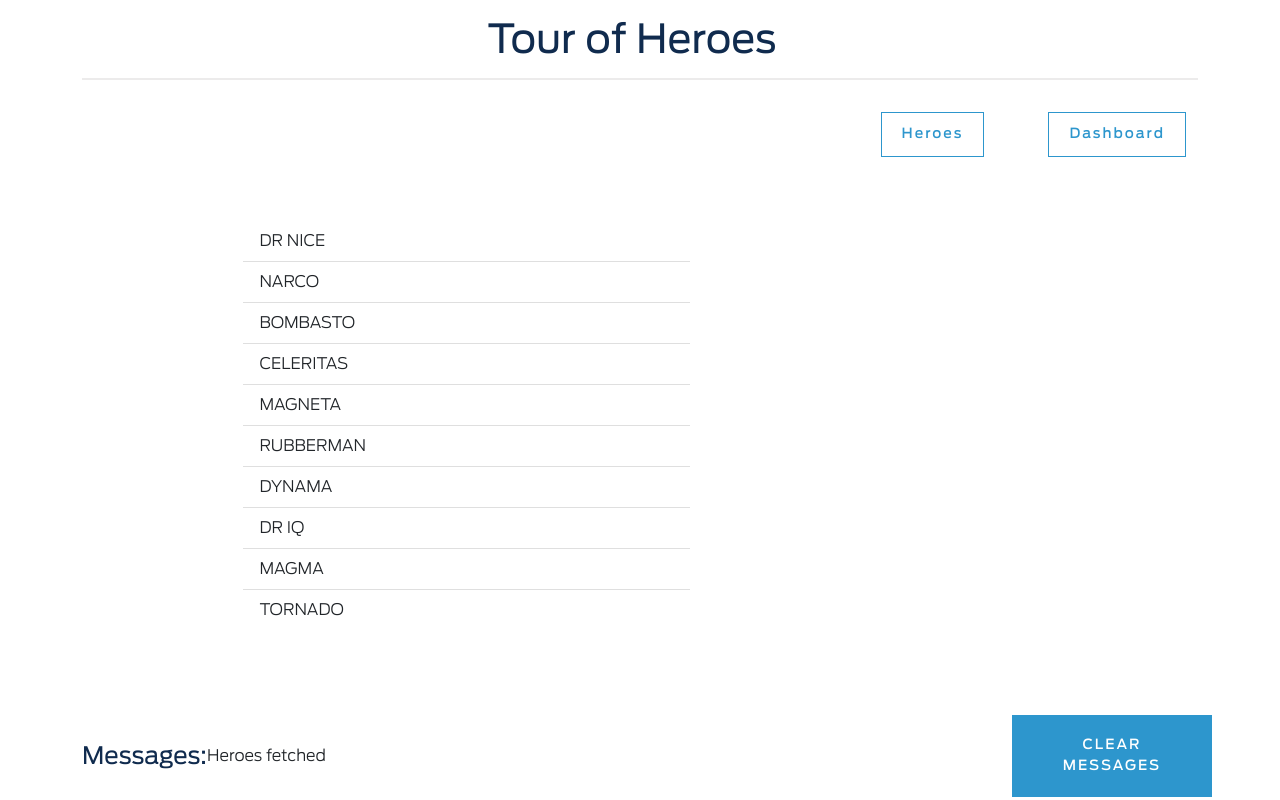
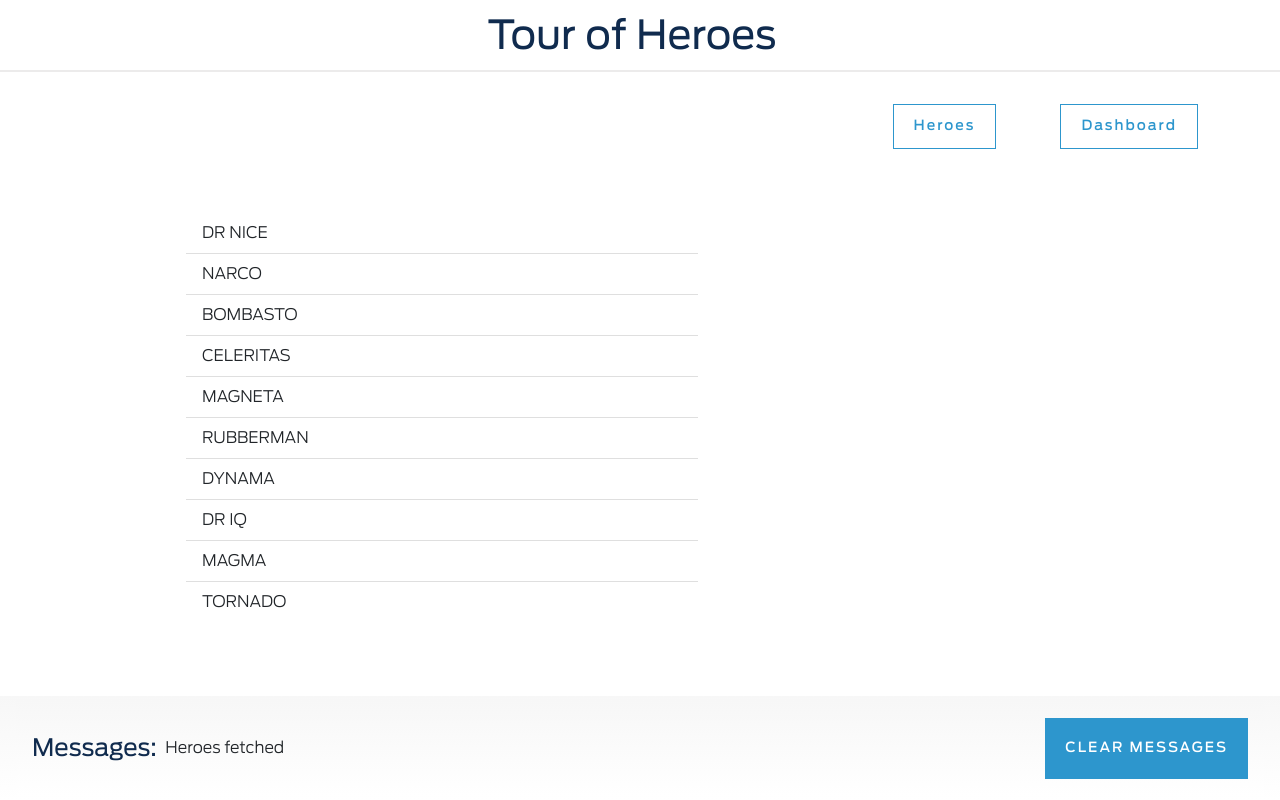
Before and after one commit to Patroklin/angular-tour-of-heroes, an Angular app: page /heroes in a window 1280 px wide. Built offline with nearby package versions, Linux system fonts and the light colour scheme.

Commit message:
Structuring classes.

```diff
--- a/src/app/app.component.html
+++ b/src/app/app.component.html
@@ -1,12 +1,10 @@
-<div class="container container__heroes">
-  <div class="navbar navbar-expand-lg container__heroes-header">
+<header class="navbar navbar-expand-lg" id="app-header">
     <div class="navbar-brand navbar-brand--heroes">{{title}}</div>
-  </div>
-  <div class="container__heroes-content">
+</header>
+<main id="app-content">
     <app-heroes-navigation></app-heroes-navigation>
     <router-outlet></router-outlet>
-  </div>
-  <div class="container__heroes-footer">
+</main>
+<footer id="footer">
     <app-messages></app-messages>
-  </div>
-</div>
+</footer>
--- a/src/app/app.component.scss
+++ b/src/app/app.component.scss
@@ -11,19 +11,3 @@
   font-family: $fontFamilyFordAntenna;
   font-size: 250%;
 }
-
-.container__heroes{
-  height: 100vh;
-
-  &-header{
-    height: 10%;
-  }
-
-  &-content{
-    height: 75%;
-  }
-
-  &-footer{
-    height: 10%;
-  }
-}
--- a/src/app/app.component.ts
+++ b/src/app/app.component.ts
@@ -1,7 +1,7 @@
 import { Component } from '@angular/core';
 
 @Component({
-  selector: 'app-root',
+  selector: 'body',
   templateUrl: './app.component.html',
   styleUrls: ['./app.component.scss']
 })
--- a/src/app/heroes/heroes.component.scss
+++ b/src/app/heroes/heroes.component.scss
@@ -2,6 +2,7 @@
 
 .container {
   &__heroes-list {
+    cursor: pointer;
     display: flex;
     align-items: center;
     justify-content: space-around;
@@ -10,4 +11,12 @@
 
 .list-group-heroes-list{
   min-width: 40%;
+
 }
+
+.list-group-item{
+  &:hover {
+    color: $textInfo;
+    transition: all 0.2s;
+  }
+}
--- a/src/app/messages/messages.component.html
+++ b/src/app/messages/messages.component.html
@@ -1,4 +1,4 @@
-<div class="footer__container">
+<div id="app-footer" class="footer__container">
   <div class="col-1">
     <span class="footer__message-title">Messages:</span>
   </div>
--- a/src/index.html
+++ b/src/index.html
@@ -8,6 +8,6 @@
   <link rel="icon" type="image/x-icon" href="favicon.ico">
 </head>
 <body>
-  <app-root></app-root>
+
 </body>
 </html>
```
Also changed, not shown: src/app/messages/messages.component.scss (line endings or trailing spaces), 1 other file (tests, documents, lock files or other folders).
